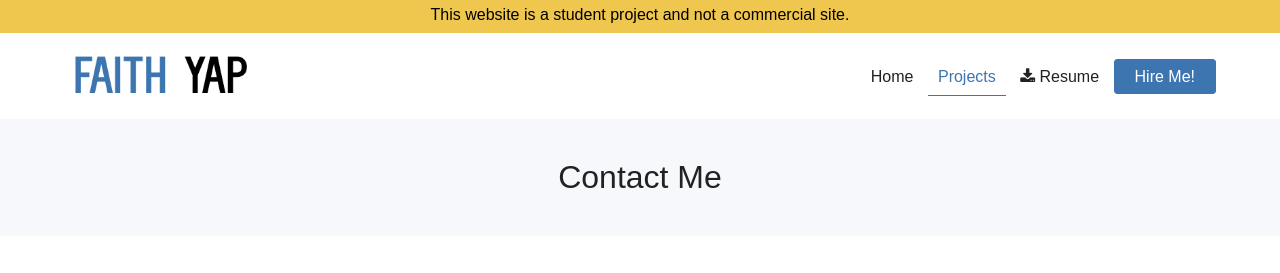
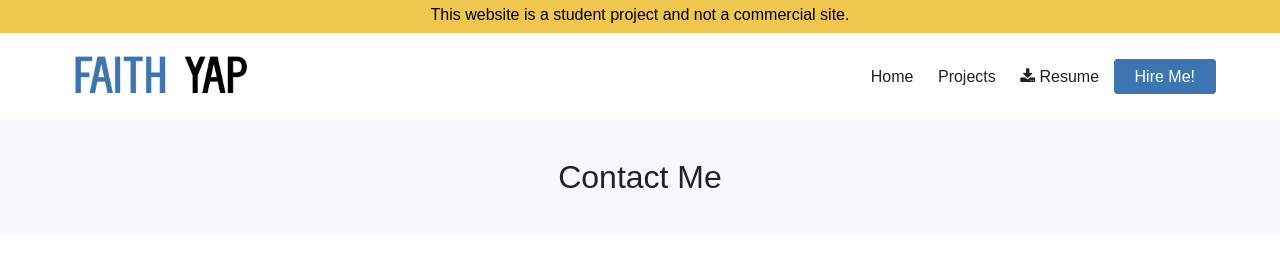
Before and after one commit to gregoryabellanosa/CECS470TermProject, a PHP site: page /contact.php in a window 1280 px wide. Shown: the top 273 px of the page. Run offline with PHP 8.4, Linux system fonts and the light colour scheme; data that the repository does not hold is empty.

Commit message:
removed underline from projects on contact page

```diff
--- a/contact.php
+++ b/contact.php
@@ -118,7 +118,7 @@ echo "<div class=\"topbanner\">This website is a student project and not a comme
         <a href="index.php"><img class="logo" src="img/faithyaplogo.png"></a>
         <ul>
             <li><a href="index.php">Home</a></li>
-                <li><a class="currentpage" href="projects.php">Projects</a></li>
+                <li><a href="projects.php">Projects</a></li>
                 <li><a href="FaithYap_Resume.pdf" download="FaithYap_Resume.pdf"><i class="fa fa-download" aria-hidden="true"></i> Resume</a></li>
                 <li><a class="hire" href="contact.php">Hire Me!</a></li>
         </ul>
```
